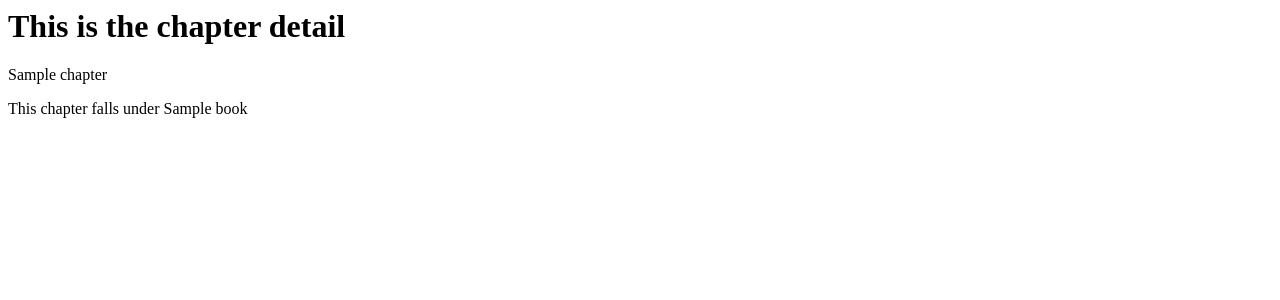
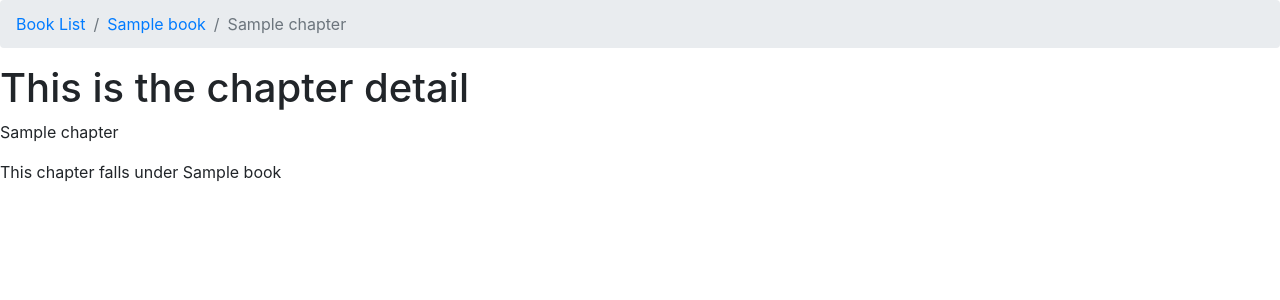
Before and after one commit to fl4viooliveira/marketplace, a Django app: template templates/chapter_detail.html in a window 1280 px wide. Shown: the top 300 px of the page. Run offline with Django 3.2, Linux system fonts and the light colour scheme; the template is opened without the code that fills it: most values are stand-ins (such as "Sample title", 1, 10 or a date in 2020); some libraries are stand-ins or nearby versions.

Commit message:
book_detail, chapter_detail templates

```diff
--- a/books/urls.py
+++ b/books/urls.py
@@ -11,7 +11,7 @@ app_name = 'books'
 urlpatterns = [
     path('', book_list, name='book-list'),
     path('<slug>/', book_detail, name='book-detail'),
-    path('<book_slug>/<chapter_number>',
+    path('<book_slug>/<chapter_number>/',
     chapter_detail,
     name='chapter-detail'),
     path('<book_slug>/<chapter_number>/<exercise_number>/',
--- a/templates/chapter_detail.html
+++ b/templates/chapter_detail.html
@@ -1,10 +1,21 @@
-<html>
-<head>
-    <title>Chapter detail page</title>
-</head>
-<body>
+{% extends 'base.html' %}
+
+{% block breadcrumb %}
+<li class="breadcrumb-item" aria-current="page">
+    <a href="{% url 'books:book-list' %}">Book List</a>
+</li>
+<li class="breadcrumb-item" aria-current="page">
+    <a href="{% url 'books:book-detail' chapter.book.slug %}">
+    {{ chapter.book.title }}
+    </a>
+</li>
+<li class="breadcrumb-item active" aria-current="page">
+    {{ chapter }}
+</li>
+{% endblock breadcrumb %}
+
+{% block content %}
     <h1>This is the chapter detail</h1>
     <p>{{ chapter.title }}</p>
     <p>This chapter falls under {{ chapter.book.title }}</p>
-</body>
-</html>
+{% endblock content %}
```
Also changed, not shown: templates/book_detail.html (+9 -0 lines).
